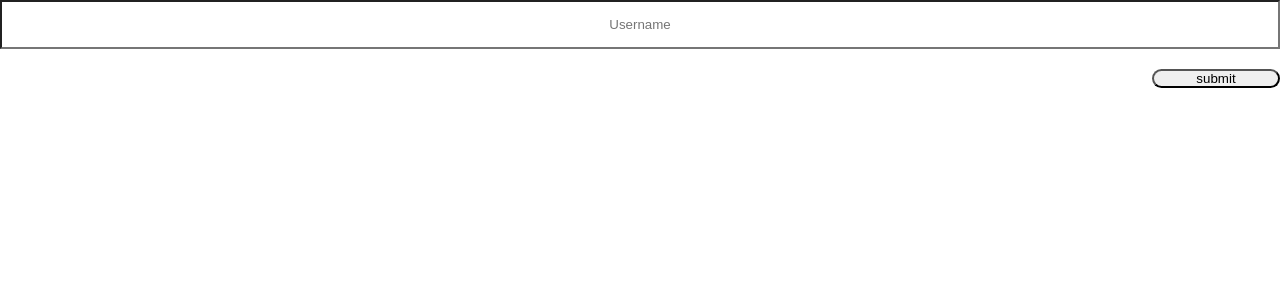
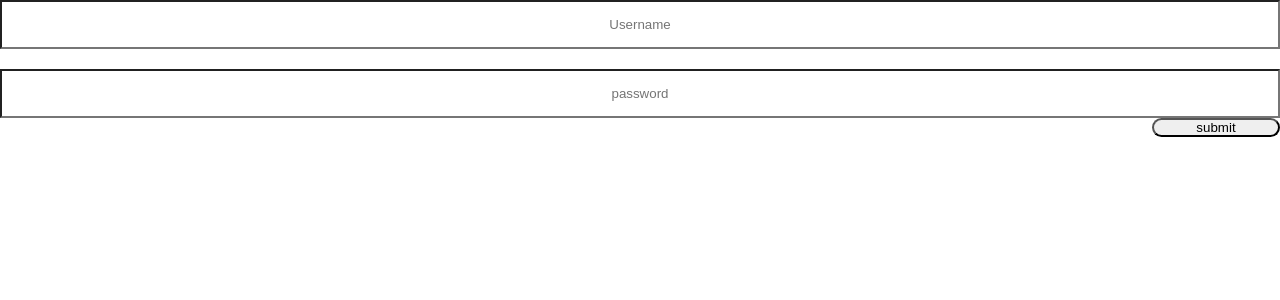
Before and after one commit to Kin-Zhung/comp3133, a React (Create React App) app in the folder client/: page /admin in a window 1280 px wide. Shown: the top 300 px of the page. Built offline with nearby package versions, Linux system fonts and the light colour scheme.

Commit message:
fix admin log

```diff
--- a/client/src/components/Admin.js
+++ b/client/src/components/Admin.js
@@ -64,7 +64,7 @@ export default class Admin extends Component{
                 </form> */}
                                 <div><input placeholder ="Username" className="joinInput" id="username" type="text" onChange={this.handleChangeUsername}></input></div>
                 <br/>
-                <div><input placeholder ="password" className="joinInput" id="password" type="hidden" onChange={this.handleChangePassword}></input></div>
+                <div><input placeholder ="password" className="joinInput" id="password" type="password" onChange={this.handleChangePassword}></input></div>
 
                 <button onClick={(e)=>this.handleSubmit(e)}>submit</button>
             </div>
```
